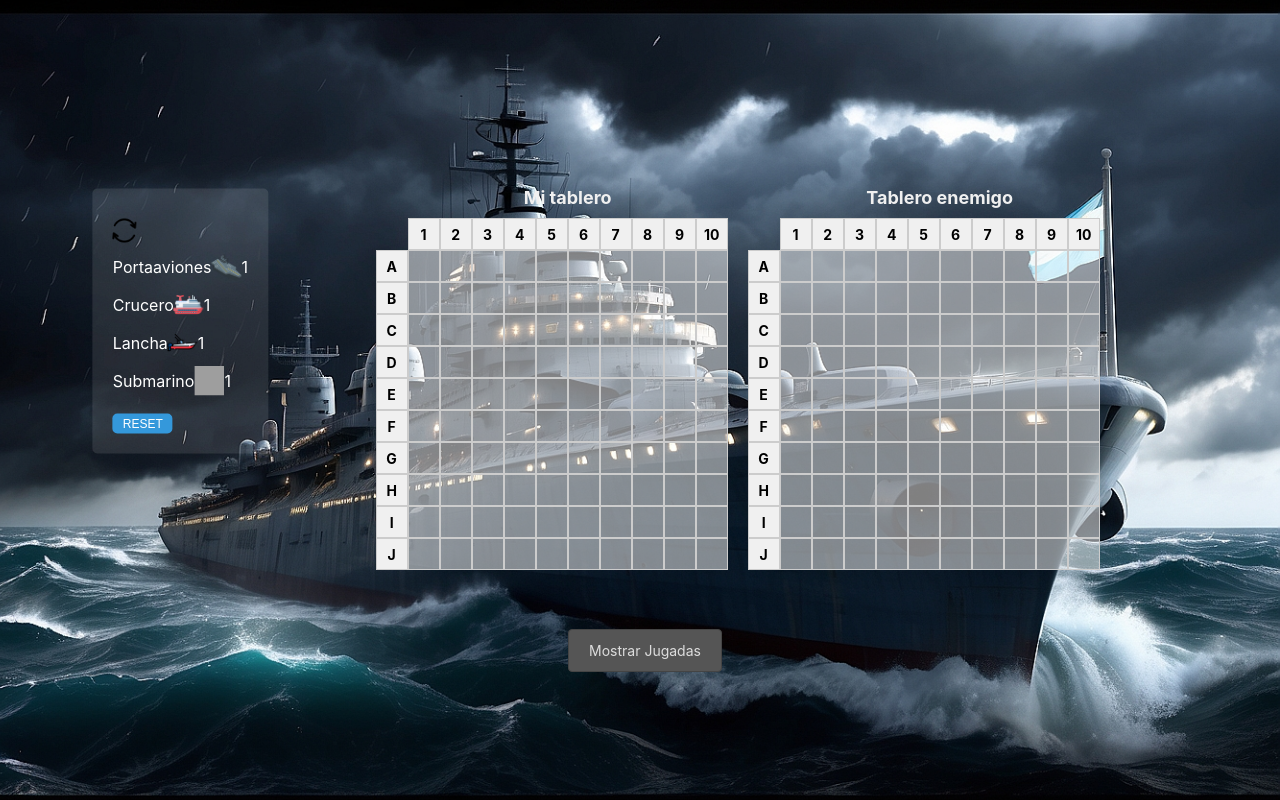
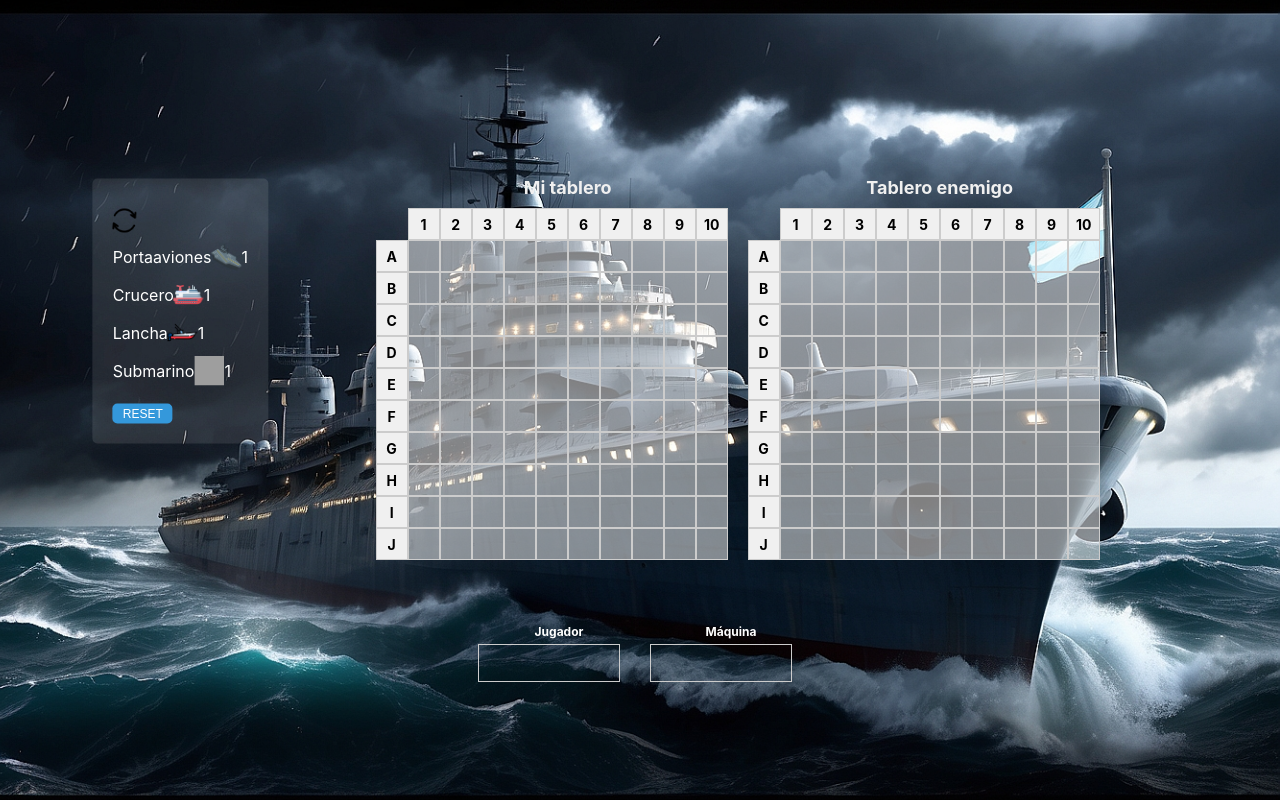
Before and after one commit to athanop/unq-ui-salas-nahuel-trabajo-final, a React (Create React App) app: page /tablero in a window 1280 px wide. Built offline with nearby package versions, Linux system fonts and the light colour scheme; grey boxes are pictures that could not be loaded.

Commit message:
algunos cambios, borro componente

```diff
--- a/src/components/molecules/Jugadas.css
+++ b/src/components/molecules/Jugadas.css
@@ -2,4 +2,5 @@
   display: flex;
   margin-left: 10px;
   color: white;
+  gap: 10px;
 }
--- a/src/components/molecules/Movimiento.css
+++ b/src/components/molecules/Movimiento.css
@@ -1,22 +1,20 @@
+.titulo {
+  font-size: 12px;
+  margin: 0;
+  padding: 5px 0;
+  text-align: center;
+}
+
 .movimientos-container {
-  max-height: 50px;
+  max-height: 30px;
   overflow-y: auto;
   padding: 10px;
   margin-right: 20px;
   border: 1px solid #ccc;
   width: 120px;
+  flex-shrink: 0;
 }
 
-.movimientos-container h3 {
-  font-size: 12px;
-  margin: 0;
-  padding: 5px 0;
-}
-
-.movimientos-container ul {
-  padding: 0;
-  list-style: none;
-}
 
 .movimientos-container ul li {
   font-family: 'Arial', sans-serif;
--- a/src/components/molecules/Movimiento.jsx
+++ b/src/components/molecules/Movimiento.jsx
@@ -11,8 +11,9 @@ const Movimiento = ({ movimientos, titulo, letras, numeros }) => {
   }, [movimientos]);
 
   return (
+    <div>
+      <h3 className="titulo">{titulo}</h3>
       <div className="movimientos-container" ref={movimientosContainerRef}>
-      <h3>{titulo}</h3>
         <ul>
           {movimientos.map((movimiento, index) => (
             <li key={index}>
@@ -24,6 +25,7 @@ const Movimiento = ({ movimientos, titulo, letras, numeros }) => {
           ))}
         </ul>
       </div>
+    </div>
   );
 };
 
--- a/src/components/organisms/JugadasDropdown.css
+++ /dev/null
@@ -1,28 +0,0 @@
-.custom-button {
-  margin-left: 10px;
-  padding: 12px 20px;
-  font-size: 14px;
-  cursor: pointer;
-  background-color: #555;
-  color: #ddd;
-  border-radius: 4px;
-  display: inline-block;
-  border: 1px solid #444;
-}
-
-.custom-button:hover {
-  background-color: #777;
-}
-
-
-.jugadas-content {
-  visibility: hidden;
-  height: 0;
-  overflow: hidden;
-  transition: visibility 0s, height 0.3s;
-}
-
-.jugadas-content.visible {
-  visibility: visible;
-  height: auto;
-}
--- a/src/components/organisms/JugadasDropdown.jsx
+++ /dev/null
@@ -1,29 +0,0 @@
-import React, { useState } from 'react';
-import Jugadas from '../molecules/Jugadas'
-import './JugadasDropdown.css'
-
-const JugadasDropdown = ({ movimientosJugador, movimientosMaquina, letras, numeros }) => {
-  const [mostrarJugadas, setMostrarJugadas] = useState(false);
-
-  const toggleMostrarJugadas = () => {
-    setMostrarJugadas(!mostrarJugadas);
-  };
-
-  return (
-    <div className='jugadas-tablero'>
-      <div className="custom-button" onClick={toggleMostrarJugadas}>
-        {mostrarJugadas ? 'Ocultar Jugadas' : 'Mostrar Jugadas'}
-      </div>
-      {mostrarJugadas && (
-        <Jugadas
-          movimientosJugador={movimientosJugador}
-          movimientosMaquina={movimientosMaquina}
-          letras={letras}
-          numeros={numeros}
-        />
-      )}
-    </div>
-  );
-};
-
-export default JugadasDropdown;
--- a/src/components/pages/Tablero.css
+++ b/src/components/pages/Tablero.css
@@ -58,6 +58,7 @@
   height: 500px;
   margin: 0 auto;
 }
+
 
 
 .atacada {
--- a/src/components/pages/Tablero.jsx
+++ b/src/components/pages/Tablero.jsx
@@ -8,9 +8,8 @@ import IconExplode from '../atoms/explode.png'
 import FichasTablero from '../organisms/FichasTablero';
 import Letras from '../molecules/Letras';
 import Numeros from '../molecules/Numeros';
-import JugadasDropdown from '../organisms/JugadasDropdown';
 import RandomShip from '../molecules/RandomShip';
-
+import Jugadas from '../molecules/Jugadas';
 
 const Tablero = () => {
   const [celdasSeleccionadas, setCeldasSeleccionadas] = useState(new Set());
@@ -362,8 +361,8 @@ const Tablero = () => {
           </div>
         </div>
       </div>
-      <div>
-        <JugadasDropdown
+      <div className='jugadas-cont'>
+        <Jugadas
           movimientosJugador={movimientosJugador}
           movimientosMaquina={movimientosMaquina}
           letras={letras}
```
Lines whose indentation alone changed are shown as unchanged.
